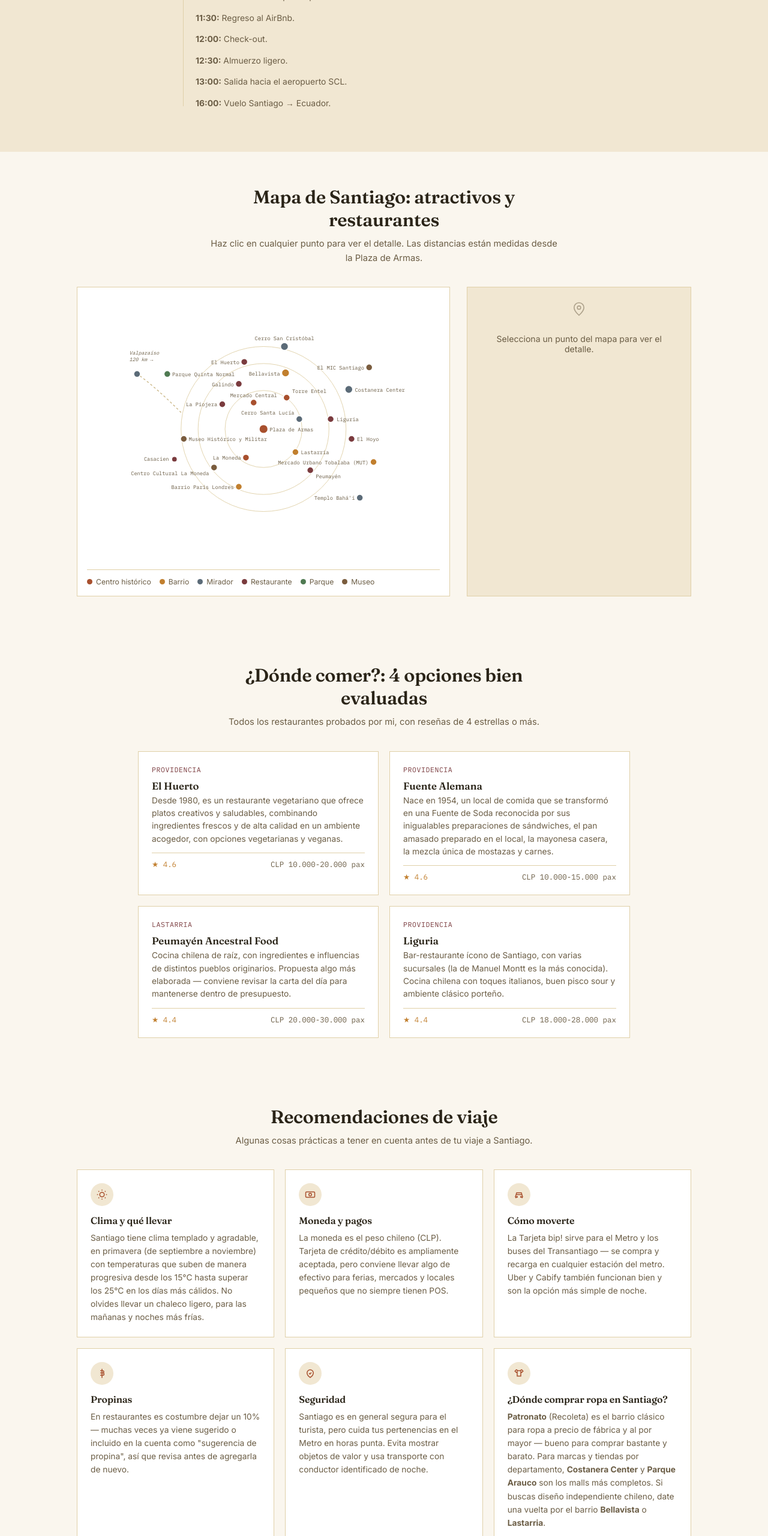
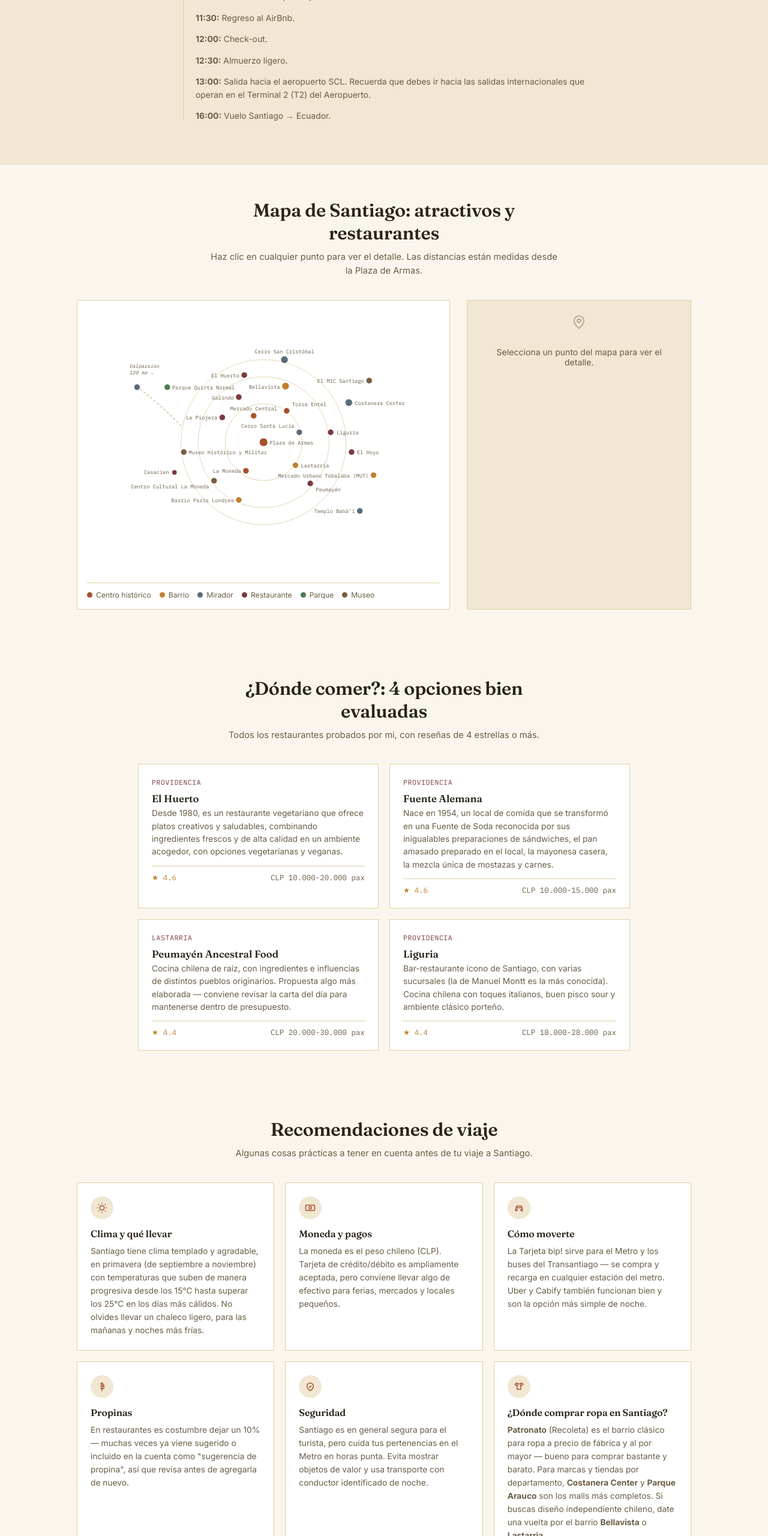
Before and after one commit to Primordio-cl/Primordio-cl.github.io, a plain HTML site: page index.html in a window 1280 px wide. Shown: the part 2580-5140 px from the top of the page at 60% size. Drawn offline with Linux system fonts and the light colour scheme.

Commit message:
Add files via upload

```diff
--- a/index.html
+++ b/index.html
@@ -228,7 +228,8 @@
           <p><strong>11:30:</strong> Regreso al AirBnb.</p>
           <p><strong>12:00:</strong> Check-out.</p>
           <p><strong>12:30:</strong> Almuerzo ligero.</p>
-          <p><strong>13:00:</strong> Salida hacia el aeropuerto SCL.</p>
+          <p><strong>13:00:</strong> Salida hacia el aeropuerto SCL.
+		 Recuerda que debes ir hacia las salidas internacionales que operan en el Terminal 2 (T2) del Aeropuerto.</p>
           <p><strong>16:00:</strong> Vuelo Santiago → Ecuador.</p>
         </div>
       </div>
@@ -422,7 +423,7 @@
       <div class="tip-card">
         <div class="tip-icon"><svg viewBox="0 0 24 24" fill="none" stroke="currentColor" stroke-width="2"><rect x="2" y="6" width="20" height="12" rx="2"/><circle cx="12" cy="12" r="3"/></svg></div>
         <h3>Moneda y pagos</h3>
-        <p>La moneda es el peso chileno (CLP). Tarjeta de crédito/débito es ampliamente aceptada, pero conviene llevar algo de efectivo para ferias, mercados y locales pequeños que no siempre tienen POS.</p>
+        <p>La moneda es el peso chileno (CLP). Tarjeta de crédito/débito es ampliamente aceptada, pero conviene llevar algo de efectivo para ferias, mercados y locales pequeños.</p>
       </div>
       <div class="tip-card">
         <div class="tip-icon"><svg viewBox="0 0 24 24" fill="none" stroke="currentColor" stroke-width="2"><path d="M3 17h1l1.5-5h13L20 17h1M5 17v3M19 17v3M5.5 12l1.2-4h10.6l1.2 4"/><circle cx="7.5" cy="17" r="1"/><circle cx="16.5" cy="17" r="1"/></svg></div>
@@ -452,7 +453,7 @@
       <div class="tip-card">
         <div class="tip-icon"><svg viewBox="0 0 24 24" fill="none" stroke="currentColor" stroke-width="2"><rect x="2" y="6" width="20" height="12" rx="2"/><path d="M2 10h20M6 15h4"/></svg></div>
         <h3>¿Dónde cambiar dinero al llegar?</h3>
-        <p>En el aeropuerto hay casas de cambio AFEX, pero tienen la peor cotización de la ciudad — cambia ahí solo lo justo para el traslado (USD 30-50). El resto cámbialo en el <strong>Centro, Agustina con Paseo Ahumada (dirígete hasta la estación del metro Universidad de Chile, ve por la salida al Acceso B, por paseo Ahumada),</strong> o <strong>Providencia Av. Pedro de Valdivia,(Si vas en metro, ve hasta la estación Pedro de Valdivia)</strong>, donde hay varias casas de cambio compitiendo por mejor tasa. Si usas cajero, pide que te cobren en pesos chilenos, nunca en tu moneda de origen.</p>
+        <p>En el aeropuerto hay casas de cambio, pero tienen la peor cotización de la ciudad — cambia ahí solo lo justo para el traslado (USD 30-50). El resto cámbialo en el <strong>Centro, Agustina con Paseo Ahumada (dirígete hasta la estación del metro Universidad de Chile, ve por la salida al Acceso B, por paseo Ahumada),</strong> o <strong>Providencia Av. Pedro de Valdivia,(Si vas en metro, ve hasta la estación Pedro de Valdivia)</strong>, donde hay varias casas de cambio compitiendo por mejor tasa. Si usas cajero, pide que te cobren en pesos chilenos, nunca en tu moneda de origen.</p>
       </div>
       <div class="tip-card">
         <div class="tip-icon"><svg viewBox="0 0 24 24" fill="none" stroke="currentColor" stroke-width="2"><circle cx="12" cy="12" r="10"/><path d="M8 12h8M12 8v8"/></svg></div>
```
